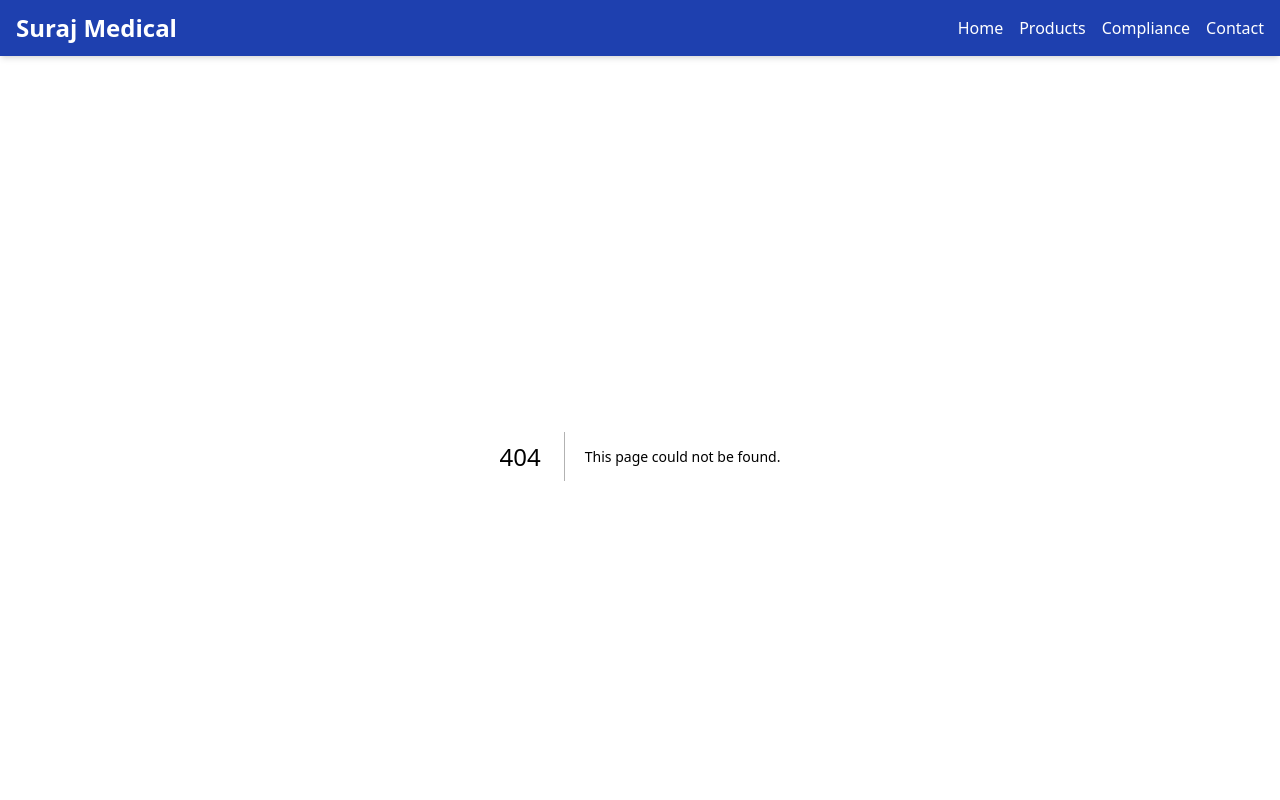
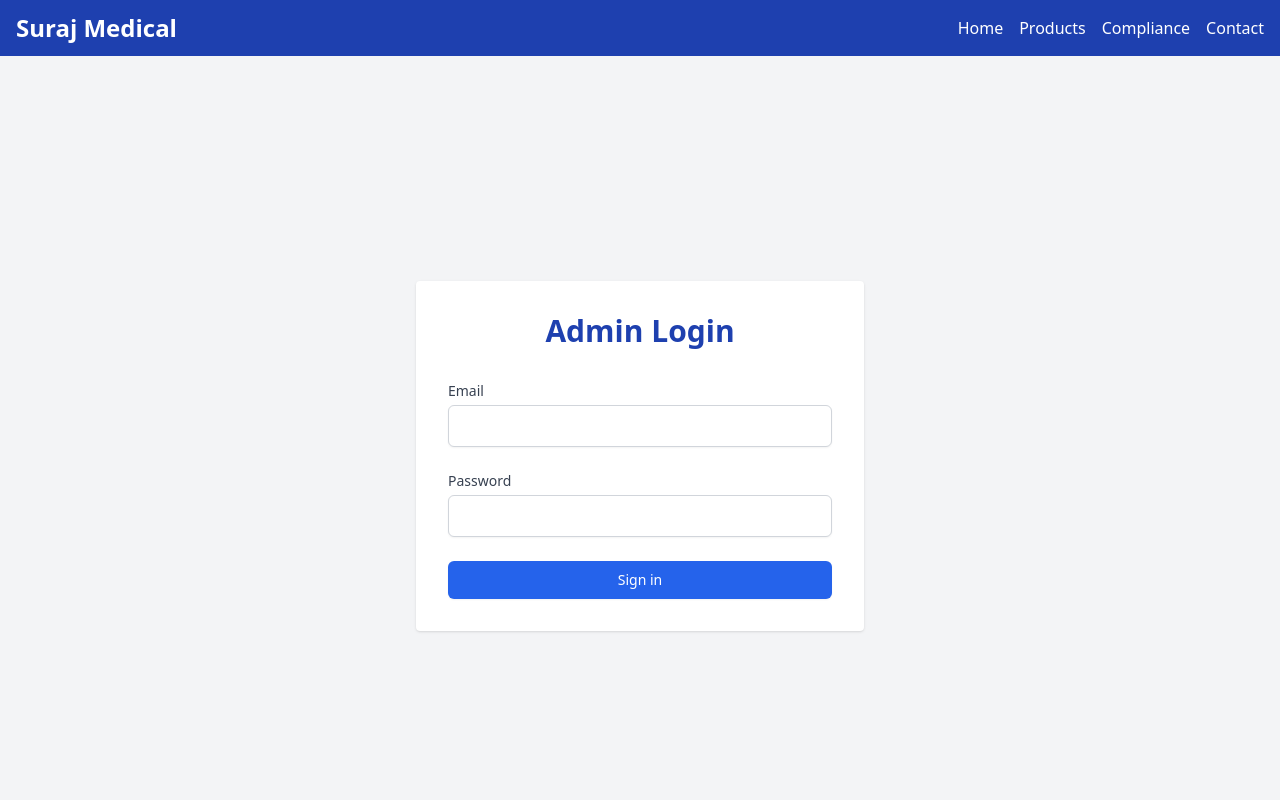
Before and after one commit to thedeehapp/Suraj-Medical-Agency, a Next.js app: page /login in a window 1280 px wide. Before the commit this address had no page. Shown: the top 800 px of the page. Built offline with nearby package versions, Linux system fonts and the light colour scheme.

Commit message:
Create login.js

```diff
--- /dev/null
+++ b/pages/login.js
@@ -0,0 +1,60 @@
+import { useState } from 'react';
+import { auth } from '../lib/firebase';
+import { signInWithEmailAndPassword } from 'firebase/auth';
+import { useRouter } from 'next/router';
+
+export default function Login() {
+  const [email, setEmail] = useState('');
+  const [password, setPassword] = useState('');
+  const [error, setError] = useState('');
+  const router = useRouter();
+
+  const handleSubmit = async (e) => {
+    e.preventDefault();
+    try {
+      await signInWithEmailAndPassword(auth, email, password);
+      router.push('/admin');
+    } catch (err) {
+      setError('Invalid email or password');
+    }
+  };
+
+  return (
+    <div className="min-h-screen flex items-center justify-center bg-gray-100 py-12 px-4 sm:px-6 lg:px-8">
+      <div className="max-w-md w-full space-y-8 bg-white p-8 rounded shadow">
+        <h2 className="text-center text-3xl font-bold text-blue-800">Admin Login</h2>
+        {error && <p className="text-red-500 text-center">{error}</p>}
+        <form className="mt-8 space-y-6" onSubmit={handleSubmit}>
+          <div>
+            <label htmlFor="email" className="block text-sm font-medium text-gray-700">Email</label>
+            <input
+              id="email"
+              type="email"
+              required
+              value={email}
+              onChange={(e) => setEmail(e.target.value)}
+              className="mt-1 block w-full px-3 py-2 border border-gray-300 rounded-md shadow-sm focus:outline-none focus:ring-blue-500 focus:border-blue-500"
+            />
+          </div>
+          <div>
+            <label htmlFor="password" className="block text-sm font-medium text-gray-700">Password</label>
+            <input
+              id="password"
+              type="password"
+              required
+              value={password}
+              onChange={(e) => setPassword(e.target.value)}
+              className="mt-1 block w-full px-3 py-2 border border-gray-300 rounded-md shadow-sm focus:outline-none focus:ring-blue-500 focus:border-blue-500"
+            />
+          </div>
+          <button
+            type="submit"
+            className="w-full flex justify-center py-2 px-4 border border-transparent rounded-md shadow-sm text-sm font-medium text-white bg-blue-600 hover:bg-blue-700 focus:outline-none focus:ring-2 focus:ring-offset-2 focus:ring-blue-500"
+          >
+            Sign in
+          </button>
+        </form>
+      </div>
+    </div>
+  );
+        }
```
